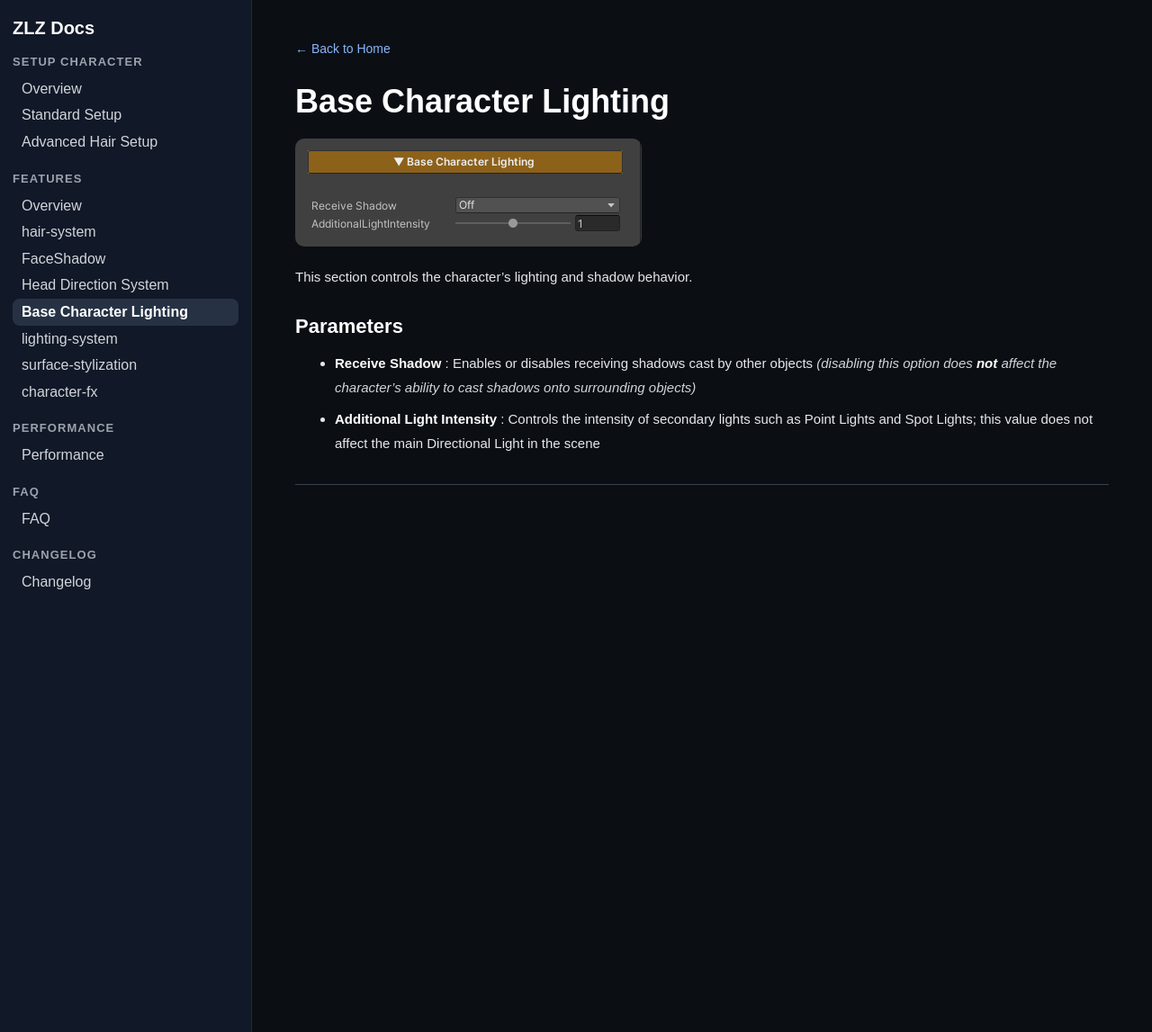
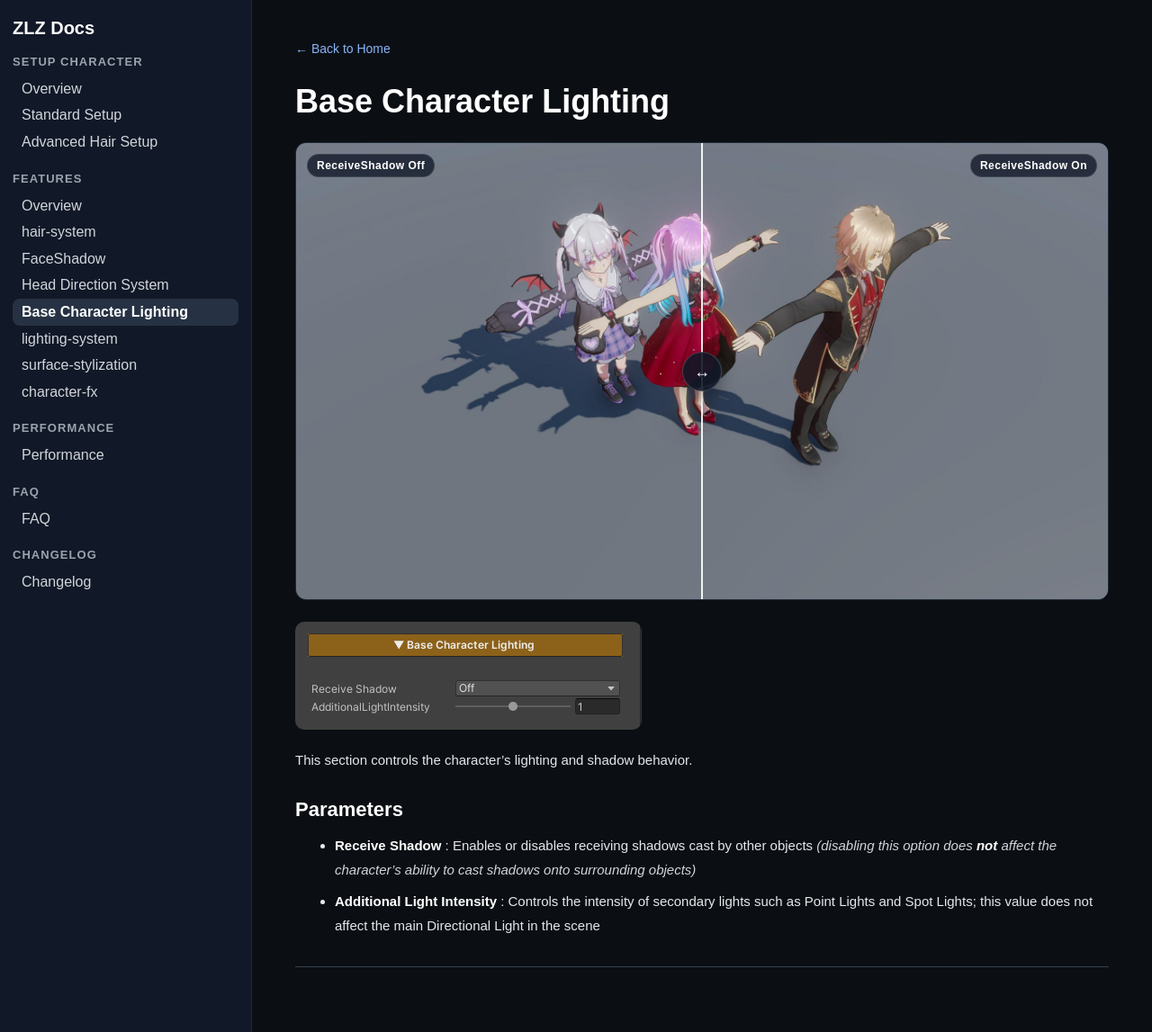
Before and after one commit to zlz-studio/zlz-studio.github.io, a Jekyll site: the page built from features/Base-Character-Lighting/index.md, in a window 1280 px wide and 1147 px high. Shown: the whole window at 90% size. Built offline with Jekyll 4.4.1, drawn with Linux system fonts in a browser that asks for light colours.

Commit message:
Update index.md

```diff
--- a/features/Base-Character-Lighting/index.md
+++ b/features/Base-Character-Lighting/index.md
@@ -4,6 +4,21 @@ title: Base Character Lighting
 ---
 
 # Base Character Lighting
+
+<div class="compare-container">
+  <div class="compare-base">
+    <img src="../images/ReceiveShadow_Off.jpg" alt="ReceiveShadow_Off">
+  </div>
+
+  <div class="compare-overlay">
+    <img src="../images/ReceiveShadow_On.jpg" alt="ReceiveShadow_On">
+  </div>
+
+  <div class="compare-handle"></div>
+
+  <div class="compare-label before">ReceiveShadow Off</div>
+  <div class="compare-label after">ReceiveShadow On</div>
+</div>
 
 ![basecharacterlighting](../images/basecharacterlighting.png)
 
```
